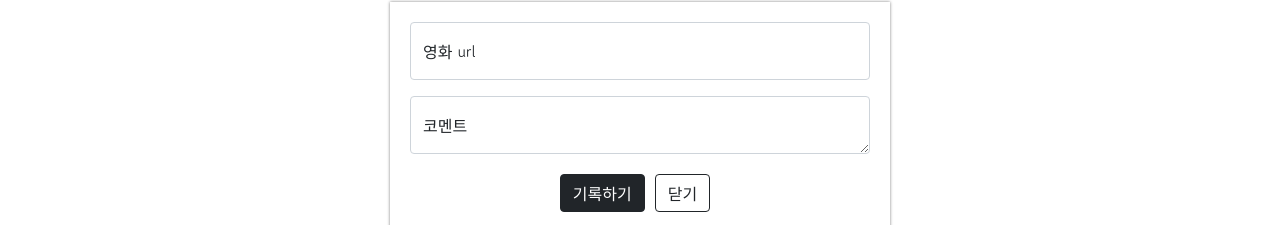
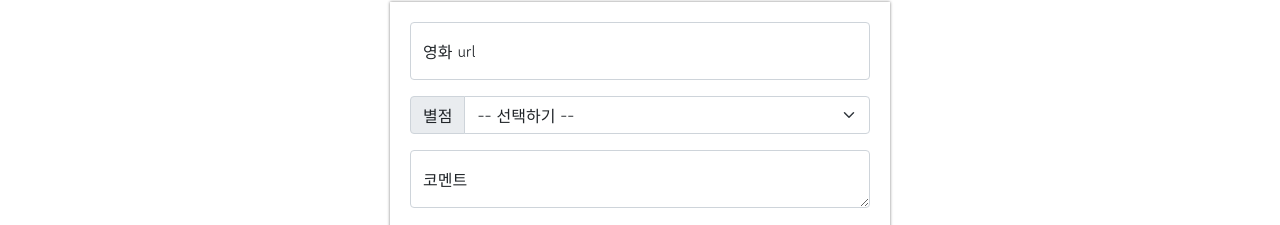
Before and after one commit to vantone0703/mypage2, a plain HTML site: page index.html in a window 1280 px wide. Shown: the part 268-493 px from the top of the page. Drawn offline with nearby package versions, Linux system fonts and the light colour scheme.

Commit message:
Update index.html

```diff
--- a/index.html
+++ b/index.html
@@ -86,6 +86,17 @@
             <input type="email" class="form-control" id="floatingInput" placeholder="name@example.com">
             <label for="floatingInput">영화 url</label>
         </div>
+        <div class="input-group mb-3">
+            <label class="input-group-text" for="inputGroupSelect01">별점</label>
+            <select class="form-select" id="inputGroupSelect01">
+              <option selected>-- 선택하기 --</option>
+              <option value="1">⭐</option>
+              <option value="2">⭐⭐</option>
+              <option value="3">⭐⭐⭐</option>
+              <option value="3">⭐⭐⭐⭐</option>
+              <option value="3">⭐⭐⭐⭐⭐</option>
+            </select>
+          </div>
         <div class="form-floating">
             <textarea class="form-control" placeholder="Leave a comment here" id="floatingTextarea"></textarea>
             <label for="floatingTextarea">코멘트</label>
```
